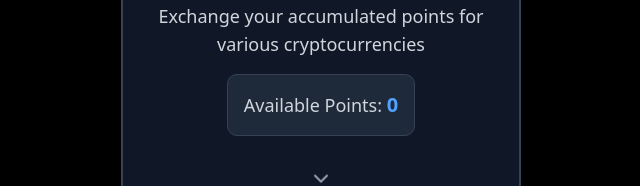
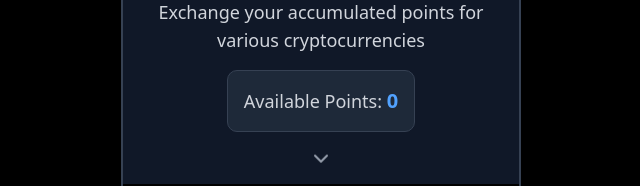
Before and after one commit to enochdev2/DropQuest-QD-, a React (Vite) app: page /point-exchange in a window 1280 px wide. Shown: the part 139-325 px from the top of the page, without its empty margins (319-959 px from the left). Built offline with nearby package versions, Linux system fonts and the light colour scheme; no server answers; sample sign-in values are in the browser's storage.

Commit message:
adding functionality

```diff
--- a/src/pages/PointExchange.jsx
+++ b/src/pages/PointExchange.jsx
@@ -161,13 +161,13 @@ function PointExchange() {
       <div className="sm:w-[400px] mx-auto border-2 border-gray-700  rounded-2xl">
         <div className=" bg-gray-900 py-3 px-4">
           <div className=" text-center">
-            <h1 className="text-3xl font-bold mb-4 text-white">
+            <h1 className="text-3xl font-bold mb-3 text-white">
               {t("pointExchangeTitle")}
             </h1>
             <p className="text-lg text-gray-300 mb-4">
               Exchange your accumulated points for various cryptocurrencies
             </p>
-            <div className="bg-gray-800 border border-gray-700 rounded-lg p-4 mb-8 inline-block">
+            <div className="bg-gray-800 border border-gray-700 rounded-lg p-4 mb-4 inline-block">
               <p className="text-lg">
                 <span className="text-gray-300">{t("availablePoints")}: </span>
                 <span className="text-xl font-bold text-blue-400">
```
